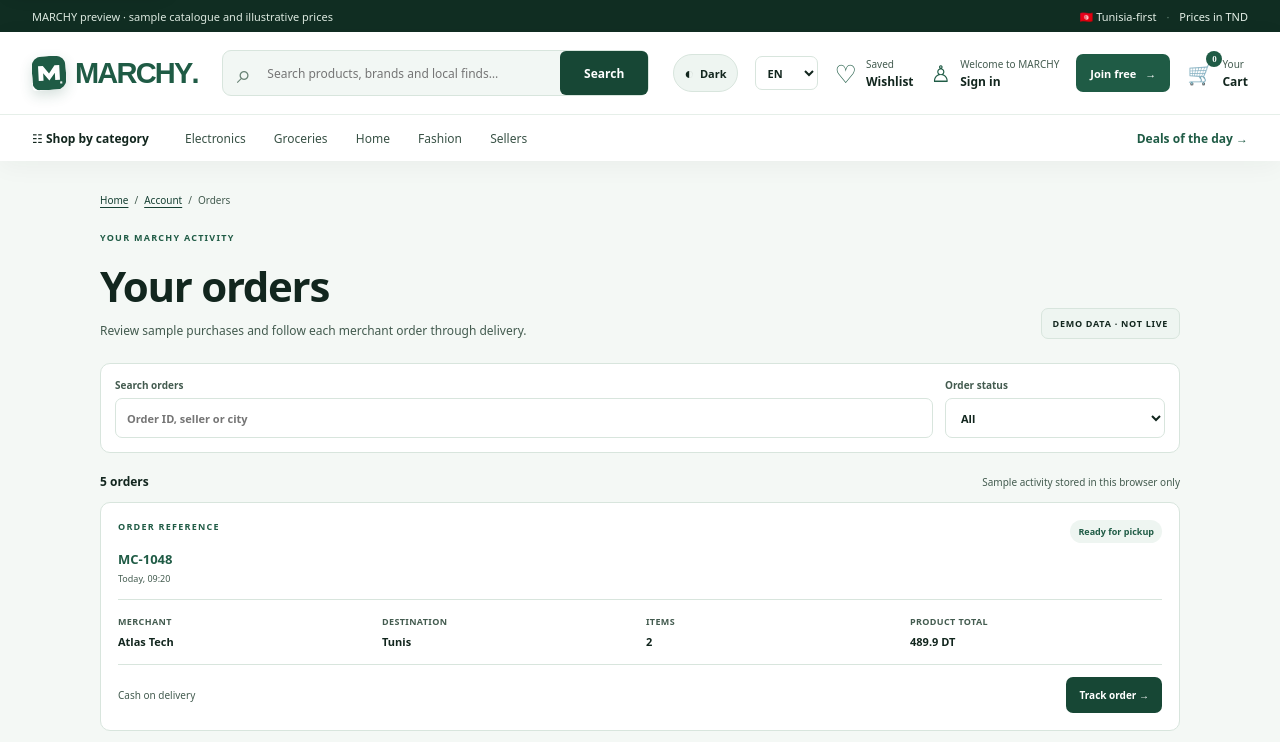
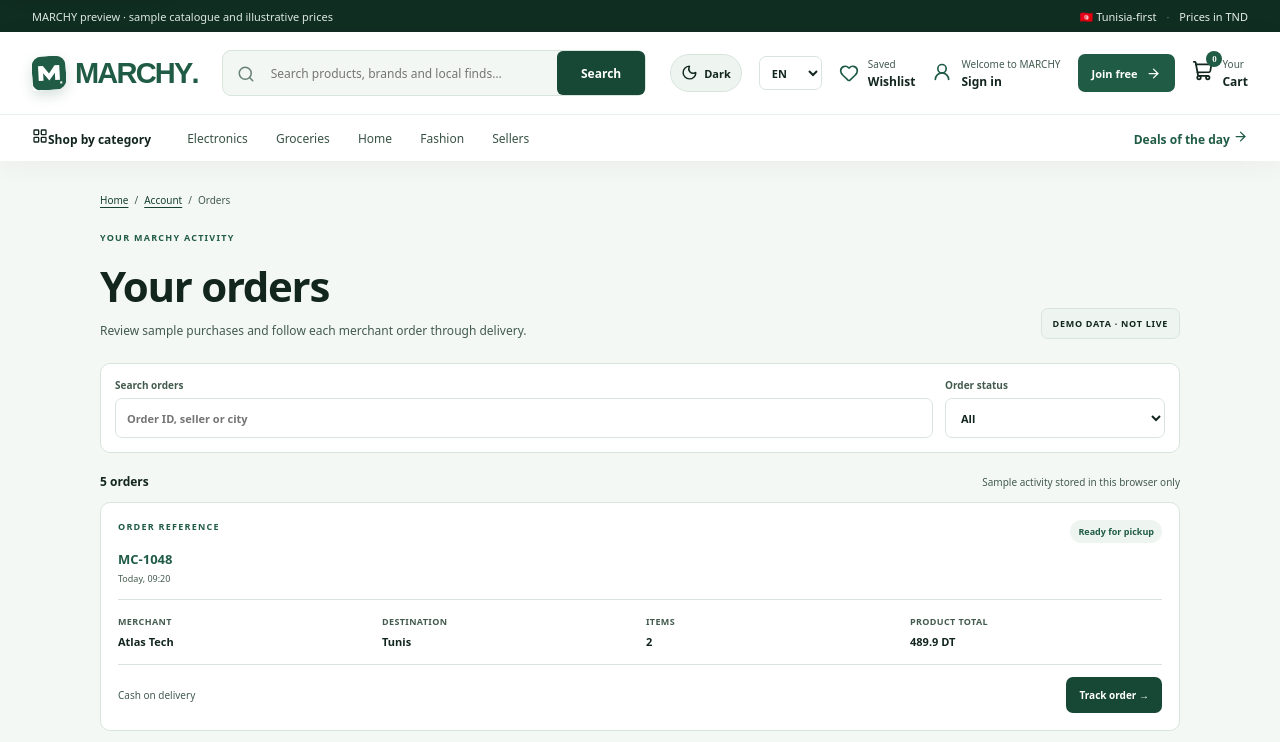
Before and after one commit to medkhalilghdamsi-dev/MARCHY, a React (Vite) app: page /orders in a window 1280 px wide. Shown: the top 742 px of the page. Built offline with nearby package versions, Linux system fonts and the light colour scheme.

Commit message:
ui: replace header emoji and text symbols with consistent Lucide icons

```diff
--- a/src/components/layout/Header.jsx
+++ b/src/components/layout/Header.jsx
@@ -5,6 +5,7 @@ import { sellerForProduct } from '../../data/sellers'
 import { money, searchTextMatches, readJson, writeJson } from '../../utils/marketplace'
 import { translateTree } from '../../i18n/translate'
 import { useMarketplace } from '../../providers/MarketplaceContext'
+import { ArrowRight, ArrowUpRight, Clock3, Heart, LayoutGrid, Menu, Moon, Search, ShoppingCart, Sun, UserRound, X } from 'lucide-react'
 
 export function Header({ cartCount }) {
   const { language, setLanguage, theme, setTheme } = useMarketplace()
@@ -84,10 +85,10 @@ export function Header({ cartCount }) {
   return translateTree(<>
     <div className="topline"><div className="shell topline-inner"><span>MARCHY preview · sample catalogue and illustrative prices</span><div><span>🇹🇳 Tunisia-first</span><span className="top-sep">·</span><span>Prices in TND</span></div></div></div>
     <header ref={headerRef} className="header"><div className="shell header-main">
-      <button type="button" className="mobile-menu icon-btn" onClick={() => setMenuOpen(v => !v)} aria-label={menuOpen ? 'Close navigation menu' : 'Open navigation menu'} aria-expanded={menuOpen} aria-controls="primary-navigation">{menuOpen ? '×' : '☰'}</button>
+      <button type="button" className="mobile-menu icon-btn" onClick={() => setMenuOpen(v => !v)} aria-label={menuOpen ? 'Close navigation menu' : 'Open navigation menu'} aria-expanded={menuOpen} aria-controls="primary-navigation">{menuOpen ? <X size={20} strokeWidth={2}/> : <Menu size={20} strokeWidth={2}/>}</button>
       <Link to="/" className="logo" aria-label="MARCHY home"><img className="logo-mark" src="/favicon.svg" alt="" width="34" height="34" /><span className="logo-word">MARCHY</span><span className="logo-period">.</span></Link>
       <form className="searchbar" onSubmit={submit} role="search">
-        <span className="search-symbol">⌕</span>
+        <span className="search-symbol"><Search size={18}/></span>
         <input
           value={query}
           onFocus={() => setSearchOpen(true)}
@@ -103,13 +104,13 @@ export function Header({ cartCount }) {
             {searchMatches.length ? searchMatches.map(p => <Link key={p.id} to={`/product/${p.id}`} onMouseDown={() => setSearchOpen(false)}>
               <span className="suggestion-thumb"><img onError={e => { e.currentTarget.onerror = null; e.currentTarget.src = '/product-placeholder.svg' }} src={p.image} alt="" /></span>
               <span className="suggestion-copy"><b>{p.name}</b><small>{p.category} · {money(p.price)}</small></span>
-              <span className="suggestion-arrow">↗</span>
+              <span className="suggestion-arrow"><ArrowUpRight size={15}/></span>
             </Link>) : <p className="suggestion-empty">No matching sample products. Press Search to view results.</p>}
-            {categoryMatches.length > 0 && <><div className="search-suggestion-heading">Categories</div>{categoryMatches.map(name => <Link className="category-suggestion" key={name} to={`/category/${encodeURIComponent(name.toLowerCase())}`} onMouseDown={() => setSearchOpen(false)}><span>▦</span>{name}<span className="suggestion-arrow">→</span></Link>)}</>}
+            {categoryMatches.length > 0 && <><div className="search-suggestion-heading">Categories</div>{categoryMatches.map(name => <Link className="category-suggestion" key={name} to={`/category/${encodeURIComponent(name.toLowerCase())}`} onMouseDown={() => setSearchOpen(false)}><span><LayoutGrid size={15}/></span>{name}<span className="suggestion-arrow"><ArrowRight size={15}/></span></Link>)}</>}
           </> : <div className="search-suggestion-empty">
             {recentSearches.length > 0 && <div className="recent-searches">
               <div className="search-suggestion-heading">Recent searches <button type="button" onClick={() => { setRecentSearches([]); try { localStorage.removeItem('marchy-recent-searches') } catch {} }}>Clear</button></div>
-              {recentSearches.map(item => <Link key={item} to={`/search?q=${encodeURIComponent(item)}`} onMouseDown={() => setSearchOpen(false)}><span aria-hidden="true">↺</span>{item}<span className="suggestion-arrow">↗</span></Link>)}
+              {recentSearches.map(item => <Link key={item} to={`/search?q=${encodeURIComponent(item)}`} onMouseDown={() => setSearchOpen(false)}><span aria-hidden="true"><Clock3 size={15}/></span>{item}<span className="suggestion-arrow">↗</span></Link>)}
             </div>}
             <b>Start with a category</b>
             <div>{categories.slice(1, 5).map(name => <Link key={name} to={`/category/${encodeURIComponent(name.toLowerCase())}`} onMouseDown={() => setSearchOpen(false)}>{name}</Link>)}</div>
@@ -119,14 +120,14 @@ export function Header({ cartCount }) {
       </form>
       <div className="header-actions">
         <button type="button" className="theme-toggle" onClick={() => setTheme(theme === 'dark' ? 'light' : 'dark')} aria-label={theme === 'dark' ? 'Switch to light mode' : 'Switch to dark mode'} aria-pressed={theme === 'dark'} title={theme === 'dark' ? 'Light mode' : 'Dark mode'}>
-          <span aria-hidden="true">{theme === 'dark' ? '☀' : '◐'}</span><small>{theme === 'dark' ? 'Light' : 'Dark'}</small>
+          <span aria-hidden="true">{theme === 'dark' ? <Sun size={17}/> : <Moon size={17}/>}</span><small>{theme === 'dark' ? 'Light' : 'Dark'}</small>
         </button>
         <label className="language-picker"><span className="sr-only">Language</span>
           <select aria-label="Language" value={language} onChange={e => setLanguage(e.target.value)}>
             <option value="en">EN</option><option value="fr">FR</option><option value="ar">عربي</option>
           </select>
         </label>
-        <Link to="/wishlist" className="action-link wishlist-link"><span className="action-icon">♡</span><span><small>Saved</small><b>Wishlist</b></span></Link>
+        <Link to="/wishlist" className="action-link wishlist-link"><span className="action-icon"><Heart size={20}/></span><span><small>Saved</small><b>Wishlist</b></span></Link>
         {authUser?.isLoggedIn ? (
           <div className="header-user-status">
             <Link to="/account" className="action-link header-user-link">
@@ -139,19 +140,19 @@ export function Header({ cartCount }) {
           </div>
         ) : (
           <>
-            <Link to="/login" className="action-link header-signin"><span className="action-icon">♙</span><span><small>Welcome to MARCHY</small><b>Sign in</b></span></Link>
-            <Link to="/signup" className="header-join-link">Join free <span>→</span></Link>
+            <Link to="/login" className="action-link header-signin"><span className="action-icon"><UserRound size={20}/></span><span><small>Welcome to MARCHY</small><b>Sign in</b></span></Link>
+            <Link to="/signup" className="header-join-link">Join free <ArrowRight size={15}/></Link>
           </>
         )}
-        <Link to="/cart" className="action-link cart-link"><span className="cart-icon">🛒<i aria-live="polite" aria-atomic="true">{cartCount}</i></span><span><small>Your</small><b>Cart</b></span></Link>
+        <Link to="/cart" className="action-link cart-link"><span className="cart-icon"><ShoppingCart size={21}/><i aria-live="polite" aria-atomic="true">{cartCount}</i></span><span><small>Your</small><b>Cart</b></span></Link>
       </div>
     </div>
     <nav id="primary-navigation" aria-label="Primary navigation" className={`nav ${menuOpen ? 'nav-open' : ''}`}>
       <div className="shell nav-inner" onClick={() => setMenuOpen(false)}>
-        <Link to="/categories">☷ <b>Shop by category</b></Link>
+        <Link to="/categories"><LayoutGrid size={16}/><b>Shop by category</b></Link>
         {categories.slice(1, 5).map(c => <Link key={c} to={`/category/${c.toLowerCase()}`}>{c}</Link>)}
         <Link to="/sellers">Sellers</Link>
-        <Link className="nav-deal" to="/search?deal=true">Deals of the day <span>→</span></Link>
+        <Link className="nav-deal" to="/search?deal=true">Deals of the day <ArrowRight size={15}/></Link>
       </div>
     </nav>
     </header>
```
